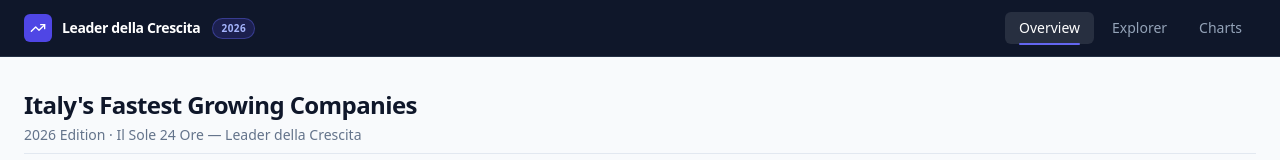
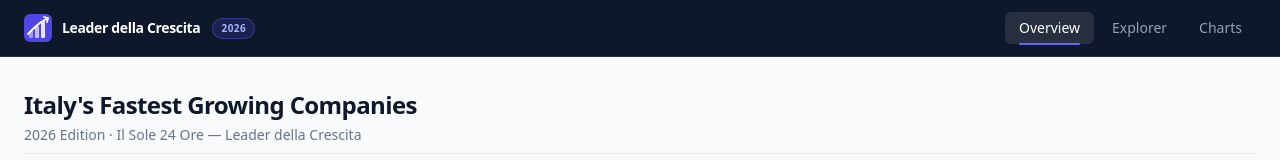
Before and after one commit to A-New-Newco/fastest-growing-companies, a Next.js app in the folder dashboard/: page / in a window 1280 px wide. Shown: the top 160 px of the page. Built offline with nearby package versions, Linux system fonts and the light colour scheme.

Commit message:
feat: add LogoMark component with custom SVG icon for the navbar

```diff
--- a/dashboard/src/components/layout/Navbar.tsx
+++ b/dashboard/src/components/layout/Navbar.tsx
@@ -2,8 +2,47 @@
 
 import Link from "next/link";
 import { usePathname } from "next/navigation";
-import { TrendingUp } from "lucide-react";
 import { cn } from "@/lib/utils";
+
+function LogoMark() {
+  return (
+    <svg
+      width="28"
+      height="28"
+      viewBox="0 0 28 28"
+      fill="none"
+      xmlns="http://www.w3.org/2000/svg"
+      aria-hidden="true"
+    >
+      {/* Background rounded square */}
+      <rect width="28" height="28" rx="6" fill="#4f46e5" />
+
+      {/* Bar chart columns — ascending left to right */}
+      <rect x="5" y="17" width="4" height="7" rx="1" fill="white" fillOpacity="0.45" />
+      <rect x="11" y="12" width="4" height="12" rx="1" fill="white" fillOpacity="0.65" />
+      <rect x="17" y="7" width="4" height="17" rx="1" fill="white" fillOpacity="0.85" />
+
+      {/* Trend arrow: line + arrowhead going up-right over the bars */}
+      <polyline
+        points="4,20 11,13 17,8 24,4"
+        stroke="white"
+        strokeWidth="1.8"
+        strokeLinecap="round"
+        strokeLinejoin="round"
+        fill="none"
+      />
+      {/* Arrowhead tip */}
+      <polyline
+        points="20,3 24,4 23,8"
+        stroke="white"
+        strokeWidth="1.8"
+        strokeLinecap="round"
+        strokeLinejoin="round"
+        fill="none"
+      />
+    </svg>
+  );
+}
 
 const NAV_LINKS = [
   { href: "/", label: "Overview" },
@@ -19,8 +58,8 @@
       <div className="mx-auto max-w-screen-xl px-6 flex items-center justify-between h-14">
         {/* Logo */}
         <Link href="/" className="flex items-center gap-2.5 group">
-          <div className="flex items-center justify-center w-7 h-7 rounded-md bg-indigo-600 group-hover:bg-indigo-500 transition-colors">
-            <TrendingUp className="w-4 h-4 text-white" />
+          <div className="transition-transform group-hover:scale-105 duration-150">
+            <LogoMark />
           </div>
           <span className="text-white font-semibold text-sm tracking-tight">
             Leader della Crescita
```
Also changed, not shown: dashboard/src/app/icon.svg (added).
